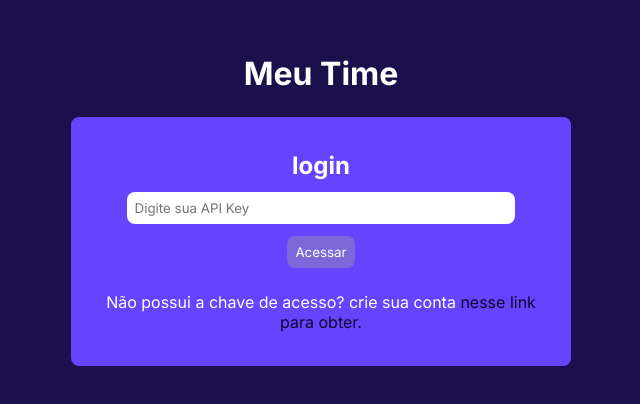
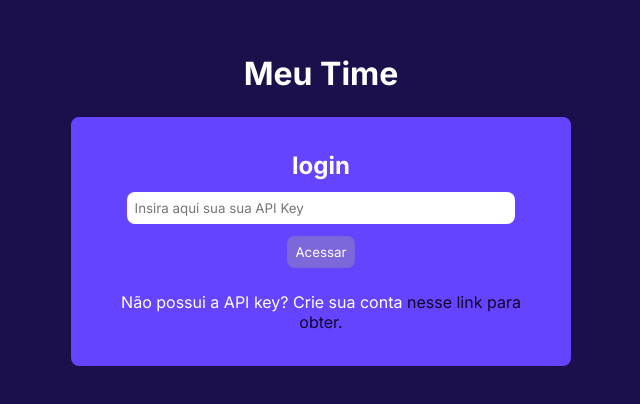
Before and after one commit to guicostads/meu-time, a React (Vite) app in the folder API-football/: page / in a window 1280 px wide. Shown: the part 190-594 px from the top of the page, without its empty margins (319-959 px from the left). Built offline with nearby package versions, Linux system fonts and the light colour scheme.

Commit message:
context update #1

```diff
--- a/API-football/src/App.jsx
+++ b/API-football/src/App.jsx
@@ -1,11 +1,14 @@
 import { Outlet } from "react-router-dom";
-import './App.css'
+import { APIKeyContextProvider } from "./contexts/APIcontext";
+import "./App.css";
 
 function App() {
   return (
     <>
       <div className="app">
-        <Outlet />
+        <APIKeyContextProvider>
+          <Outlet />
+        </APIKeyContextProvider>
       </div>
     </>
   );
--- /dev/null
+++ b/API-football/src/contexts/APIcontext.jsx
@@ -0,0 +1,13 @@
+import { createContext, useState } from "react";
+
+export const APIKeyContext = createContext();
+
+export const APIKeyContextProvider = ({ children }) => {
+  const [APIKey, setAPIKey] = useState("");
+
+  return (
+    <APIKeyContext.Provider value={{ APIKey, setAPIKey }}>
+      {children}
+    </APIKeyContext.Provider>
+  );
+};
--- a/API-football/src/routes/Login.css
+++ b/API-football/src/routes/Login.css
@@ -38,22 +38,21 @@
   color: white;
 }
 
-
 .login button:hover {
   filter: brightness(0.9);
 }
 
 .login a {
   text-decoration: none;
-    color: rgb(13, 6, 44)
+  color: rgb(13, 6, 44);
 }
 
 .login .loader {
-    border: 16px solid #f3f3f3; /* Light grey */
-    border-top: 16px solid #3498db; /* Blue */
+  border: 3px solid #f3f3f3; /* Light grey */
+  border-top: 3px solid #3498db; /* Blue */
   border-radius: 50%;
-    width: 120px;
-    height: 120px;
+  width: 2rem;
+  height: 2rem;
   animation: spin 2s linear infinite;
 }
 
--- a/API-football/src/routes/Login.jsx
+++ b/API-football/src/routes/Login.jsx
@@ -1,10 +1,11 @@
-import React, { useState } from "react";
+import React, { useContext, useState } from "react";
 import { useNavigate } from "react-router-dom";
 import "./Login.css";
+import { APIKeyContext } from "../contexts/APIcontext";
 
 const Login = () => {
   const navigate = useNavigate();
-  const [APIKey, setAPIKey] = useState("");
+  const { APIKey, setAPIKey } = useContext(APIKeyContext);
   const [errorMsg, setErrorMsg] = useState("");
   const [isLoading, setIsLoading] = useState(false);
 
@@ -42,7 +43,8 @@ const Login = () => {
         <h2>login</h2>
         <input
           type="text"
-          placeholder="Digite sua API Key"
+          value={APIKey}
+          placeholder="Insira aqui sua sua API Key"
           onChange={(e) => setAPIKey(e.target.value)}
           onClick={() => setErrorMsg("")}
         />
@@ -51,7 +53,7 @@ const Login = () => {
         </button>
         <span>{errorMsg}</span>
         <p>
-          Não possui a chave de acesso? crie sua conta{" "}
+          Não possui a API key? Crie sua conta{" "}
           <a
             href="https://www.api-football.com/pricing"
             target="_blank"
--- a/API-football/src/routes/Tabelas.jsx
+++ b/API-football/src/routes/Tabelas.jsx
@@ -1,8 +1,9 @@
 import React from 'react'
 
 const Tabelas = () => {
+
   return (
-    <div><h1>Tabelas</h1></div>
+    <div><h1>Escolha um país</h1></div>
   )
 }
 
```
Also changed, not shown: API-football/src/components/Loader.jsx (deleted, +0 -10 lines), API-football/src/components/Loader.css (deleted). Lines whose indentation alone changed are shown as unchanged.
